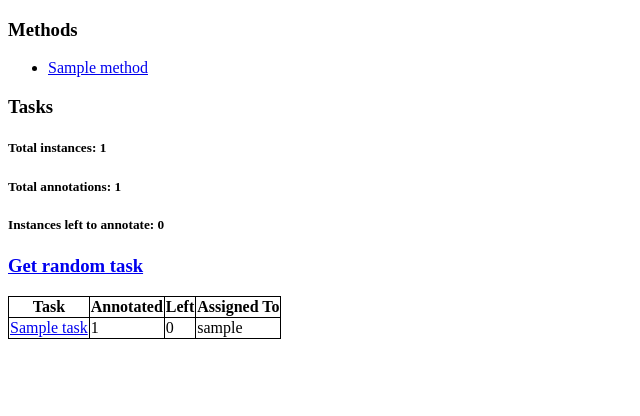
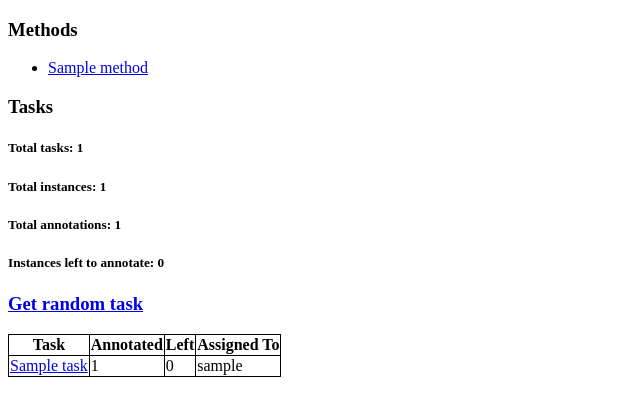
Before and after one commit to matt-gardner/annotation-framework, a Django app: page / in a window 1280 px wide. Shown: the top 416 px of the page, without its empty margins (0-640 px from the left). Run offline with Django 3.2, Linux system fonts and the light colour scheme; tables that the repository leaves empty hold one stand-in row (values such as "Sample post"); some libraries are stand-ins or nearby versions.

Commit message:
Added total task count

```diff
--- a/annotate/views.py
+++ b/annotate/views.py
@@ -49,6 +49,7 @@ def home(request):
                                user=user))
     tasks.sort(key=lambda x: (-x.to_annotate, x.name))
     context['tasks'] = tasks
+    context['total_tasks'] = len(tasks)
     context['total_annotations'] = Annotation.objects.count
     context['total_instances'] = Instance.objects.count
     context['total_left_to_annotate'] = len(Instance.objects.filter(annotation__isnull=True))
@@ -115,7 +116,6 @@ def pool_edit_annotations(request, pool_id):
             annotation_value = annotation.value
         except Annotation.DoesNotExist:
             annotation_value = ''
-        print 'Instance:', instance.text, instance.id, instance.info
         instances.append(InstanceTuple(instance.text,
                                        instance.id,
                                        instance.info,
--- a/templates/main.html
+++ b/templates/main.html
@@ -13,6 +13,7 @@
 
 <div id="tasks">
   <h3>Tasks</h3>
+  <h5>Total tasks: {{ total_tasks }}</h5>
   <h5>Total instances: {{ total_instances }}</h5>
   <h5>Total annotations: {{ total_annotations }}</h5>
   <h5>Instances left to annotate: {{ total_left_to_annotate }}</h5>
```
